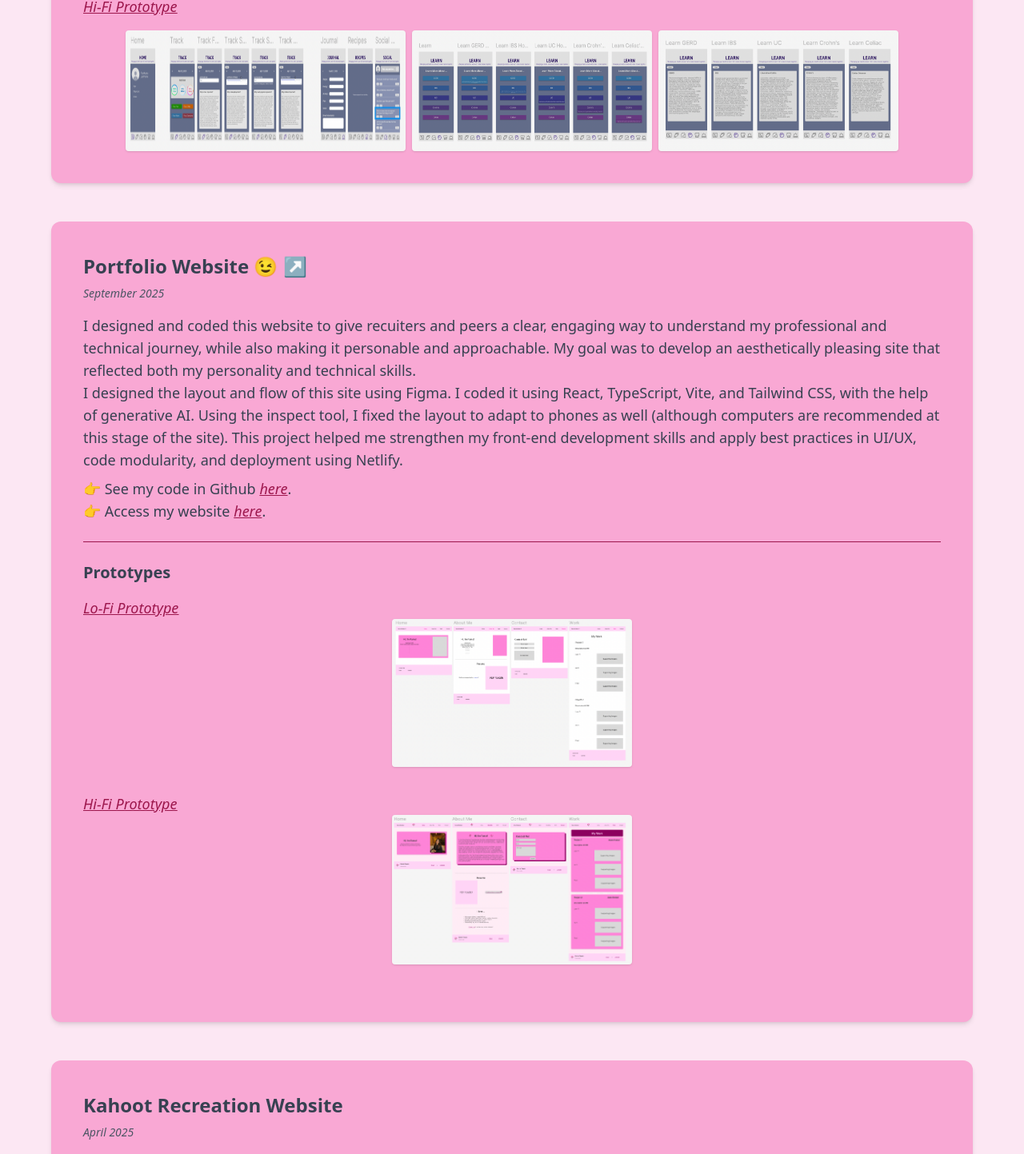
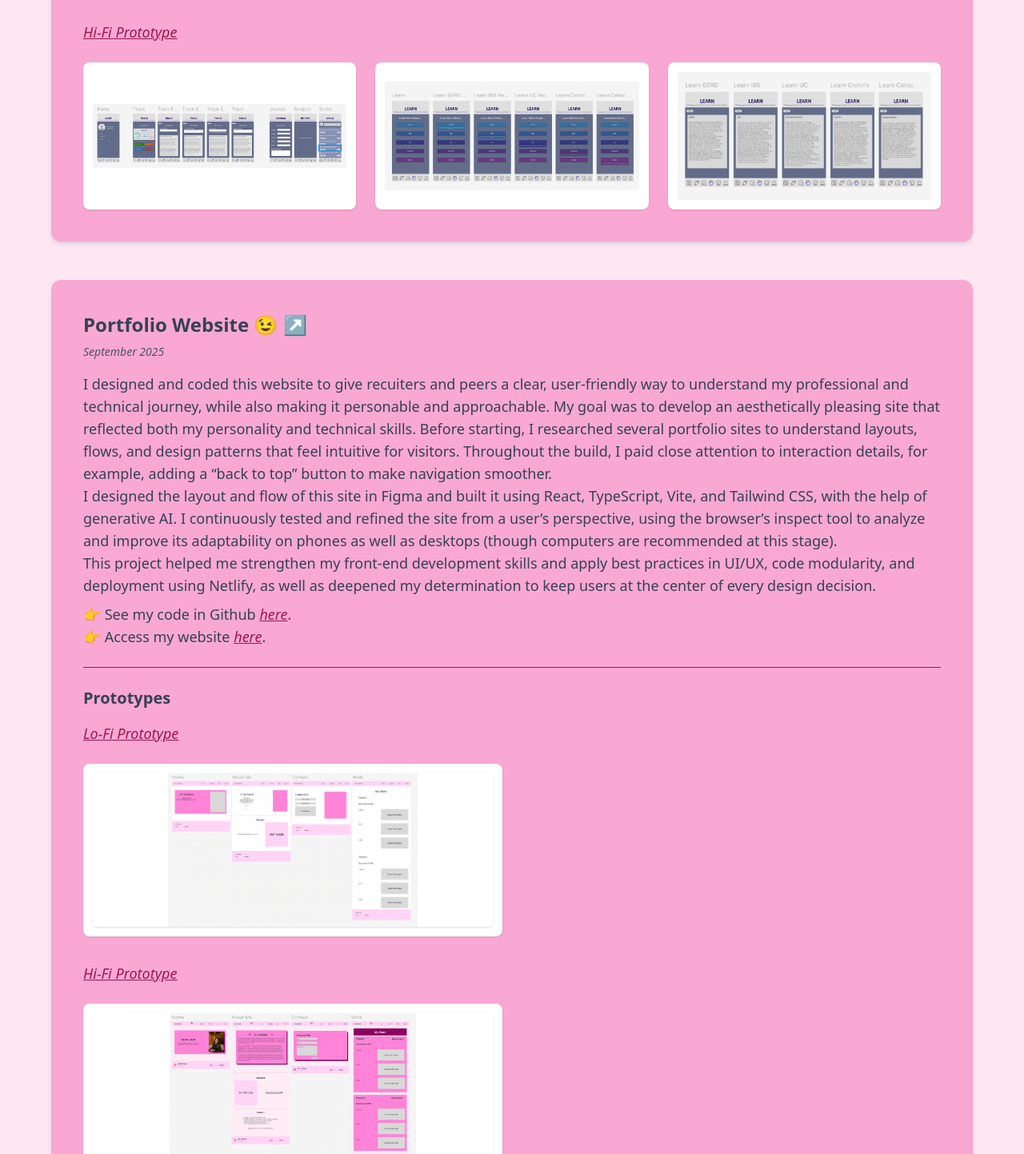
Before and after one commit to ramakhabbaz/portfolio, a React (Vite) app: page /work in a window 1280 px wide. Shown: the part 1190-2633 px from the top of the page at 80% size. Built offline with nearby package versions, Linux system fonts and the light colour scheme.

Commit message:
Updating visualizations for images

```diff
--- a/src/pages/Work.tsx
+++ b/src/pages/Work.tsx
@@ -49,7 +49,7 @@ export default function Work() {
           <h2 className="text-2xl font-bold text-gray-700 mb-4">
             Table of Contents
           </h2>
-          <ul className="list-inside text-lg text-pink-800 underline">
+          <ul className="list-inside text-lg text-pink-800 underline list-disc">
             <li>
               <a href="#guthealth" className="hover:text-pink-900">
                 Gut Health App
@@ -119,7 +119,8 @@ export default function Work() {
               </a>
             </h3>
 
-            <div className="flex flex-wrap gap-4 justify-center mt-4">
+            <div className="grid grid-cols-1 sm:grid-cols-2 gap-6 mt-6">
+              <div className="bg-white rounded-lg shadow p-3 hover:scale-105 transition-transform duration-200">
                 <a
                   href={guthealthlofi1}
                   target="_blank"
@@ -131,6 +132,8 @@ export default function Work() {
                     className="rounded shadow w-[450px] h-auto hover:scale-105 transition-transform duration-200"
                   />
                 </a>
+              </div>
+              <div className="bg-white rounded-lg shadow p-3 hover:scale-105 transition-transform duration-200">
                 <a
                   href={guthealthlofi2}
                   target="_blank"
@@ -142,6 +145,7 @@ export default function Work() {
                     className="rounded shadow w-[450px] h-auto hover:scale-105 transition-transform duration-200"
                   />
                 </a>
+              </div>
             </div>
           </div>
 
@@ -157,25 +161,22 @@ export default function Work() {
               </a>
             </h3>
 
-            <div className="flex flex-wrap justify-center gap-2 mt-4">
+            <div className="grid grid-cols-1 sm:grid-cols-3 gap-6 mt-6">
+              {[guthealthhifi1, guthealthhifi2, guthealthhifi3].map(
+                (src, i) => (
+                  <div
+                    key={i}
+                    className="bg-white rounded-lg shadow p-3 hover:scale-105 transition-transform duration-200 flex items-center justify-center"
+                  >
                     <img
-                src={guthealthhifi1}
-                alt="Gut Health App Hi-Fi Image 1"
-                className="w-[350px] max-w-full h-auto rounded shadow hover:scale-105 transition-transform duration-200 cursor-pointer"
-                onClick={() => window.open(guthealthhifi1, "_blank")}
+                      src={src}
+                      alt={`Gut Health App Hi-Fi Image ${i + 1}`}
+                      className="w-full max-h-80 object-contain rounded cursor-pointer"
+                      onClick={() => window.open(src, "_blank")}
                     />
-              <img
-                src={guthealthhifi2}
-                alt="Gut Health App Hi-Fi Image 2"
-                className="w-[300px] max-w-full h-auto rounded shadow hover:scale-105 transition-transform duration-200 cursor-pointer"
-                onClick={() => window.open(guthealthhifi2, "_blank")}
-              />
-              <img
-                src={guthealthhifi3}
-                alt="Gut Health App Hi-Fi Image 3"
-                className="w-[300px] max-w-full h-auto rounded shadow hover:scale-105 transition-transform duration-200 cursor-pointer"
-                onClick={() => window.open(guthealthhifi3, "_blank")}
-              />
+                  </div>
+                )
+              )}
             </div>
           </div>
         </div>
@@ -198,17 +199,25 @@ export default function Work() {
           <p className="text-sm text-gray-600 italic mb-4">September 2025</p>
           <p className="text-lg text-gray-700 mb-2">
             I designed and coded this website to give recuiters and peers a
-            clear, engaging way to understand my professional and technical
+            clear, user-friendly way to understand my professional and technical
             journey, while also making it personable and approachable. My goal
             was to develop an aesthetically pleasing site that reflected both my
-            personality and technical skills.
-            <br />I designed the layout and flow of this site using Figma. I
-            coded it using React, TypeScript, Vite, and Tailwind CSS, with the
-            help of generative AI. Using the inspect tool, I fixed the layout to
-            adapt to phones as well (although computers are recommended at this
-            stage of the site). This project helped me strengthen my front-end
-            development skills and apply best practices in UI/UX, code
-            modularity, and deployment using Netlify.
+            personality and technical skills. Before starting, I researched
+            several portfolio sites to understand layouts, flows, and design
+            patterns that feel intuitive for visitors. Throughout the build, I
+            paid close attention to interaction details, for example, adding a
+            “back to top” button to make navigation smoother.
+            <br />I designed the layout and flow of this site in Figma and built
+            it using React, TypeScript, Vite, and Tailwind CSS, with the help of
+            generative AI. I continuously tested and refined the site from a
+            user’s perspective, using the browser’s inspect tool to analyze and
+            improve its adaptability on phones as well as desktops (though
+            computers are recommended at this stage).
+            <br />
+            This project helped me strengthen my front-end development skills
+            and apply best practices in UI/UX, code modularity, and deployment
+            using Netlify, as well as deepened my determination to keep users at
+            the center of every design decision.
           </p>
           <p className="text-lg text-gray-700 mb-6">
             👉 See my code in Github{" "}
@@ -251,14 +260,20 @@ export default function Work() {
               </a>
             </h3>
 
-            <div className="flex flex-wrap gap-4 justify-center">
-              <a href={portfolioLofi} target="_blank" rel="noopener noreferrer">
+            <div className="grid grid-cols-1 sm:grid-cols-2 gap-6 mt-6">
+              <div className="bg-white rounded-lg shadow p-3 hover:scale-105 transition-transform duration-200">
+                <a
+                  href={portfolioLofi}
+                  target="_blank"
+                  rel="noopener noreferrer"
+                >
                   <img
                     src={portfolioLofi}
                     alt="Portfolio Website Lo-Fi Image"
-                  className="rounded shadow w-[300px] h-auto hover:scale-105 transition-transform duration-200"
+                    className="rounded shadow w-full max-h-48 hover:scale-105 transition-transform duration-200 object-contain rounded"
                   />
                 </a>
+              </div>
             </div>
           </div>
 
@@ -273,15 +288,20 @@ export default function Work() {
                 Hi-Fi Prototype
               </a>
             </h3>
-
-            <div className="flex flex-wrap gap-4 justify-center">
-              <a href={portfolioHifi} target="_blank" rel="noopener noreferrer">
+            <div className="grid grid-cols-1 sm:grid-cols-2 gap-6 mt-6">
+              <div className="bg-white rounded-lg shadow p-3 hover:scale-105 transition-transform duration-200">
+                <a
+                  href={portfolioHifi}
+                  target="_blank"
+                  rel="noopener noreferrer"
+                >
                   <img
                     src={portfolioHifi}
                     alt="Portfolio Website Hi-Fi Image"
-                  className="rounded shadow w-[300px] h-auto hover:scale-105 transition-transform duration-200"
+                    className="rounded shadow w-full max-h-48 hover:scale-105 transition-transform duration-200 object-contain rounded"
                   />
                 </a>
+              </div>
             </div>
           </div>
         </div>
@@ -332,26 +352,20 @@ export default function Work() {
               </a>
             </h3>
 
-            <div className="flex flex-wrap justify-center gap-2 mt-4">
+            <div className="grid grid-cols-1 sm:grid-cols-3 gap-6 mt-6">
+              {[kahootlofi1, kahootlofi2, kahootlofi3].map((src, i) => (
+                <div
+                  key={i}
+                  className="bg-white rounded-lg shadow p-3 hover:scale-105 transition-transform duration-200"
+                >
                   <img
-                src={kahootlofi1}
-                alt="Kahoot Recreation Website Mid-Fi Image 1"
-                className="w-[350px] max-w-full h-auto rounded shadow hover:scale-105 transition-transform duration-200 cursor-pointer"
-                onClick={() => window.open(kahootlofi1, "_blank")}
-              />
-              <img
-                src={kahootlofi2}
-                alt="Kahoot Recreation Website Mid-Fi Image 2"
-                className="w-[300px] max-w-full h-auto rounded shadow hover:scale-105 transition-transform duration-200 cursor-pointer"
-                onClick={() => window.open(kahootlofi2, "_blank")}
-              />
-              <img
-                src={kahootlofi3}
-                alt="Kahoot Recreation Website Mid-Fi Image 3"
-                className="w-[300px] max-w-full h-auto rounded shadow hover:scale-105 transition-transform duration-200 cursor-pointer"
-                onClick={() => window.open(kahootlofi3, "_blank")}
+                    src={src}
+                    alt={`Kahoot Mid-Fi Image ${i + 1}`}
+                    className="w-full max-h-56 object-contain rounded cursor-pointer"
+                    onClick={() => window.open(src, "_blank")}
                   />
                 </div>
+              ))}
             </div>
 
             {/* Hi-Fi Section */}
@@ -366,21 +380,22 @@ export default function Work() {
                 </a>
               </h3>
 
-            <div className="flex flex-wrap gap-4 justify-center mt-4">
-              <a href={kahoothifi1} target="_blank" rel="noopener noreferrer">
+              <div className="grid grid-cols-1 sm:grid-cols-2 gap-6 mt-6">
+                {[kahoothifi1, kahoothifi2].map((src, i) => (
+                  <div
+                    key={i}
+                    className="bg-white rounded-lg shadow p-3 hover:scale-105 transition-transform duration-200 flex items-center justify-center"
+                  >
+                    <a href={src} target="_blank" rel="noopener noreferrer">
                       <img
-                  src={kahoothifi1}
-                  alt="Kahoot Recreation Website Hi-Fi Image 1"
-                  className="rounded shadow w-[450px] h-auto hover:scale-105 transition-transform duration-200"
+                        src={src}
+                        alt={`Kahoot Hi-Fi Image ${i + 1}`}
+                        className="max-h-56 w-auto object-contain rounded"
                       />
                     </a>
-              <a href={kahoothifi2} target="_blank" rel="noopener noreferrer">
-                <img
-                  src={kahoothifi2}
-                  alt="Kahoot Recreation Website Hi-Fi Image 2"
-                  className="rounded shadow w-[450px] h-auto hover:scale-105 transition-transform duration-200"
-                />
-              </a>
+                  </div>
+                ))}
+              </div>
             </div>
           </div>
         </div>
@@ -427,21 +442,21 @@ export default function Work() {
               </a>
             </h3>
 
-            <div className="flex flex-wrap gap-4 justify-center mt-4">
-              <a href={cooking1} target="_blank" rel="noopener noreferrer">
+            <div className="grid grid-cols-1 sm:grid-cols-2 gap-6 mt-6">
+              {[cooking1, cooking2].map((src, i) => (
+                <div
+                  key={i}
+                  className="bg-white rounded-lg shadow p-3 hover:scale-105 transition-transform duration-200"
+                >
+                  <a href={src} target="_blank" rel="noopener noreferrer">
                     <img
-                  src={cooking1}
-                  alt="Cooking App Hi-Fi Image 1"
-                  className="rounded shadow w-[450px] h-auto hover:scale-105 transition-transform duration-200"
+                      src={src}
+                      alt={`Cooking App Hi-Fi Image ${i + 1}`}
+                      className="w-full max-h-48 object-contain rounded"
                     />
                   </a>
-              <a href={cooking2} target="_blank" rel="noopener noreferrer">
-                <img
-                  src={cooking2}
-                  alt="Cooking App Hi-Fi Image 2"
-                  className="rounded shadow w-[450px] h-auto hover:scale-105 transition-transform duration-200"
-                />
-              </a>
+                </div>
+              ))}
             </div>
           </div>
         </div>
@@ -474,7 +489,7 @@ export default function Work() {
             seamlessly interact with the tool.
           </p>
           <p className="text-lg text-gray-700">
-            See our code in Github{" "}
+            👉 See our code in Github{" "}
             <a
               href="https://github.com/gt-big-data/cancer-detection"
               target="_blank"
```
Lines whose indentation alone changed are shown as unchanged.
